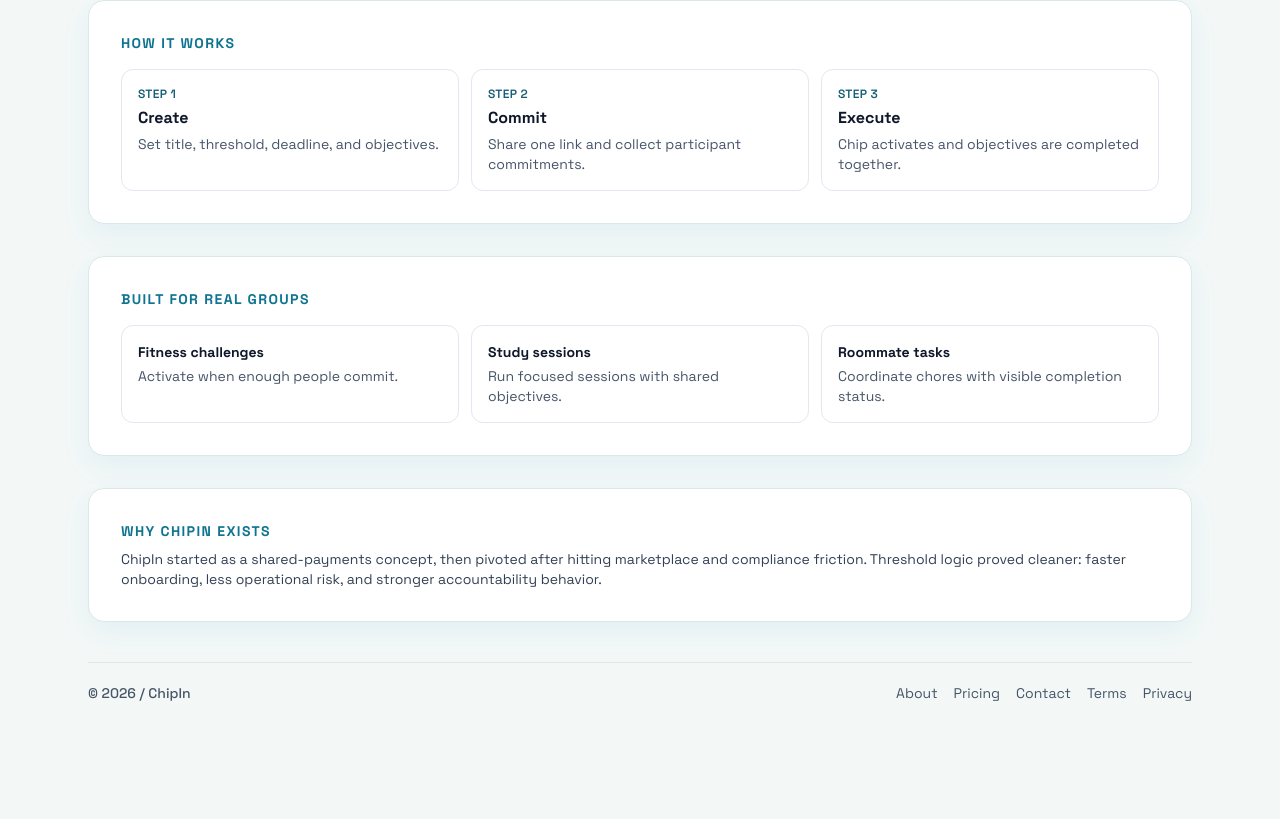
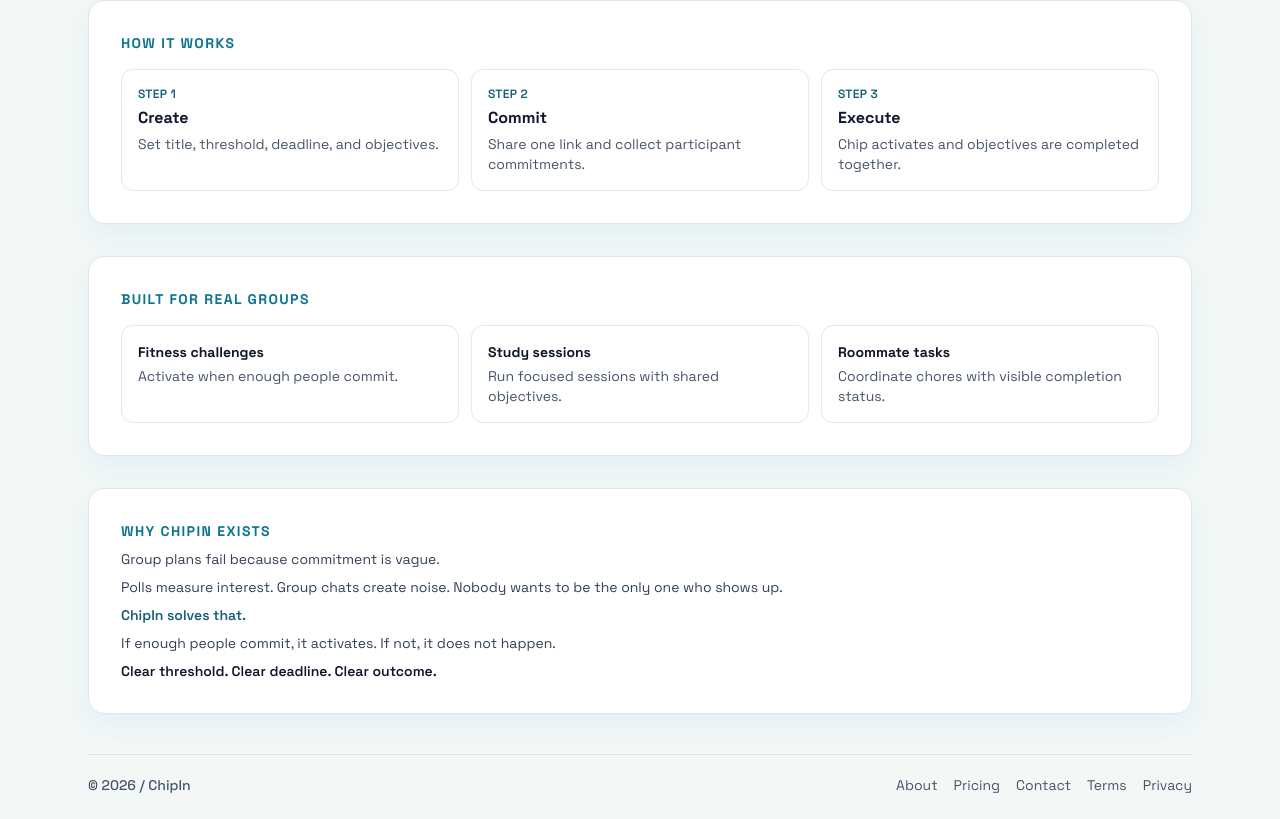
Before and after one commit to windwalker46/chipin, a Next.js app: page / in a window 1280 px wide. Shown: the part 762-1581 px from the top of the page. Before the commit the page ends 1489 px from the top, so only its background shows below. Built offline with nearby package versions, Linux system fonts and the light colour scheme; no server answers.

Commit message:
Update landing why-chipin section copy

```diff
--- a/src/app/page.tsx
+++ b/src/app/page.tsx
@@ -135,11 +135,12 @@
       </section>
 
       <section className="mt-8 chip-card p-6 md:p-8">
-        <h2 className="text-sm font-bold uppercase tracking-widest text-[#0e7490]">Why ChipIn Exists</h2>
-        <p className="mt-2 text-sm text-[#334155]">
-          ChipIn started as a shared-payments concept, then pivoted after hitting marketplace and compliance friction.
-          Threshold logic proved cleaner: faster onboarding, less operational risk, and stronger accountability behavior.
-        </p>
+        <h2 className="text-sm font-bold uppercase tracking-widest text-[#0e7490]">WHY CHIPIN EXISTS</h2>
+        <p className="mt-2 text-sm text-[#334155]">Group plans fail because commitment is vague.</p>
+        <p className="mt-2 text-sm text-[#334155]">Polls measure interest. Group chats create noise. Nobody wants to be the only one who shows up.</p>
+        <p className="mt-2 text-sm font-semibold text-[#155e75]">ChipIn solves that.</p>
+        <p className="mt-2 text-sm text-[#334155]">If enough people commit, it activates. If not, it does not happen.</p>
+        <p className="mt-2 text-sm font-semibold text-[#0f172a]">Clear threshold. Clear deadline. Clear outcome.</p>
       </section>
 
       <footer className="mt-10 border-t border-[#dbe7eb] pt-5 text-sm text-[#475569]">
```
